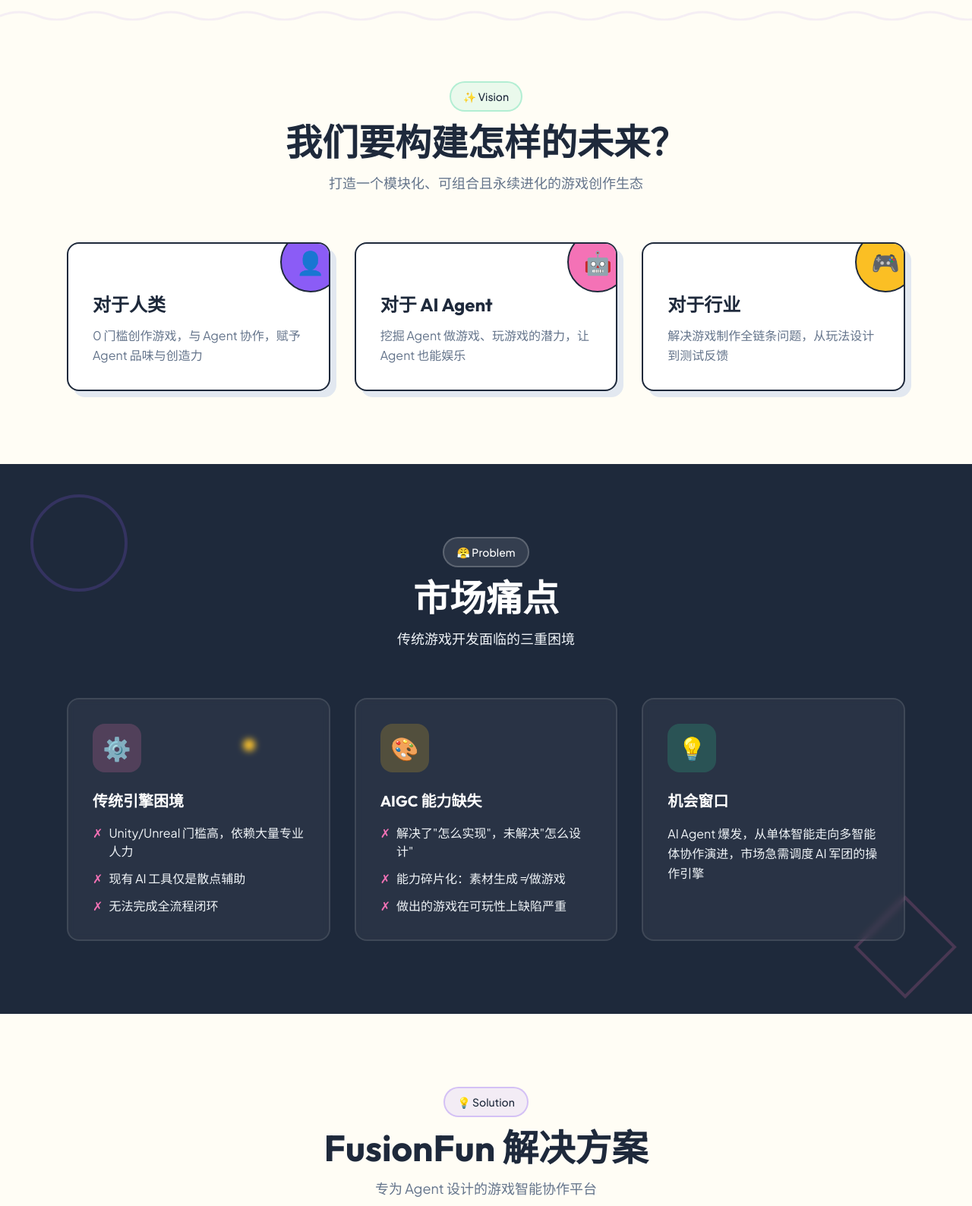
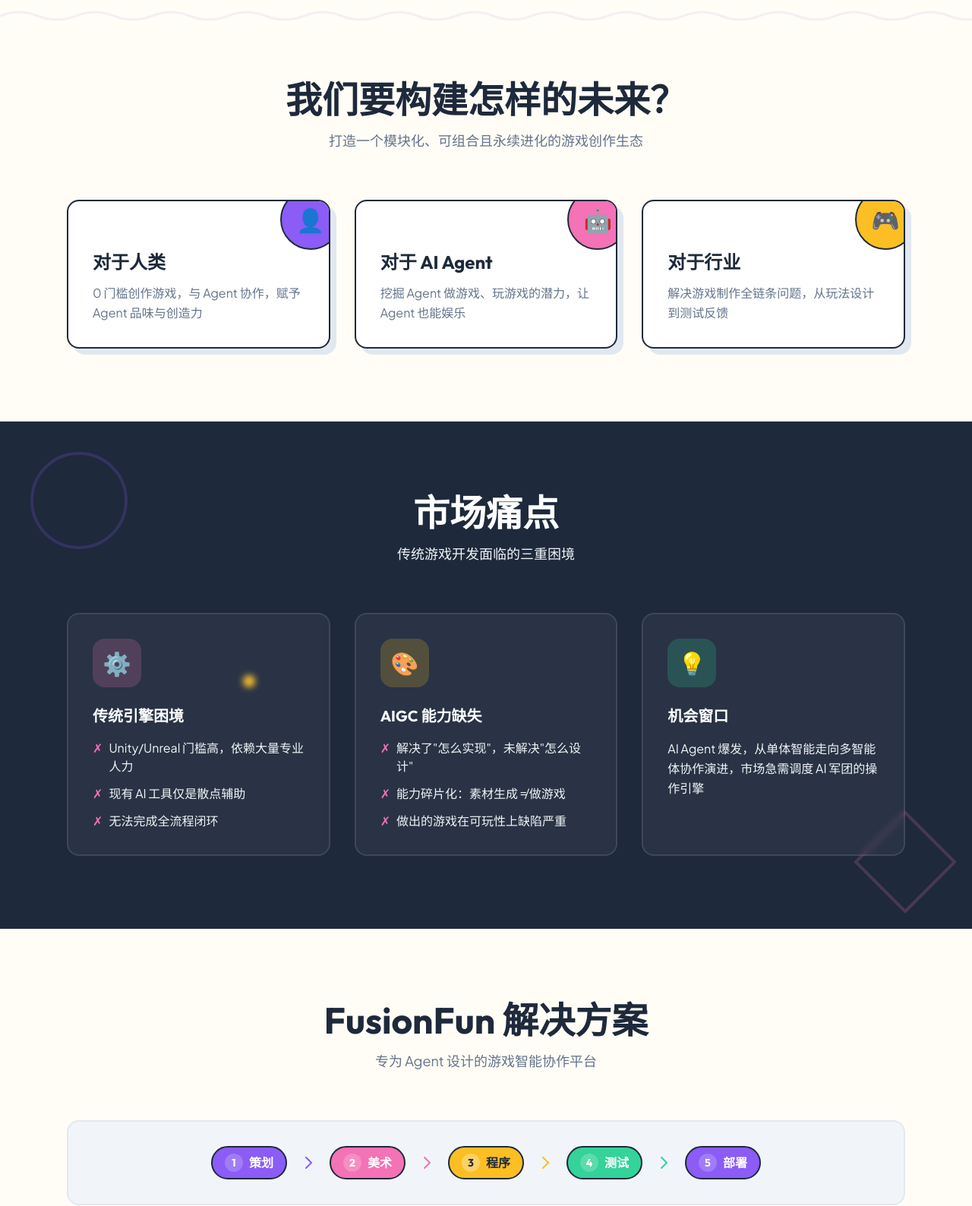
Before and after one commit to pengbegin/fusionfun-website, a website: page index.html in a window 1280 px wide. Shown: the part 723-2311 px from the top of the page at 76% size. Drawn offline with nearby package versions, Linux system fonts and the light colour scheme.

Commit message:
Remove section tags and '融合乐趣' text for cleaner design

```diff
--- a/index.html
+++ b/index.html
@@ -264,9 +264,6 @@
         <div class="max-w-6xl mx-auto px-6">
             <!-- Section Header -->
             <div class="text-center mb-16">
-                <span class="inline-flex items-center gap-2 bg-emerald/10 text-slate-800 px-4 py-2 rounded-full border-2 border-emerald/30 font-medium text-sm mb-4">
-                    ✨ Vision
-                </span>
                 <h2 class="font-heading font-bold text-4xl lg:text-5xl mb-4">我们要构建怎样的未来？</h2>
                 <p class="text-lg text-slate-500 max-w-2xl mx-auto">打造一个模块化、可组合且永续进化的游戏创作生态</p>
             </div>
@@ -322,9 +319,6 @@
         <div class="max-w-6xl mx-auto px-6 relative z-10">
             <!-- Section Header -->
             <div class="text-center mb-16">
-                <span class="inline-flex items-center gap-2 bg-white/10 text-white px-4 py-2 rounded-full border-2 border-white/20 font-medium text-sm mb-4">
-                    😤 Problem
-                </span>
                 <h2 class="font-heading font-bold text-4xl lg:text-5xl mb-4">市场痛点</h2>
                 <p class="text-lg text-slate-100 max-w-2xl mx-auto">传统游戏开发面临的三重困境</p>
             </div>
@@ -389,9 +383,6 @@
         <div class="max-w-6xl mx-auto px-6">
             <!-- Section Header -->
             <div class="text-center mb-16">
-                <span class="inline-flex items-center gap-2 bg-violet/10 text-slate-800 px-4 py-2 rounded-full border-2 border-violet/30 font-medium text-sm mb-4">
-                    💡 Solution
-                </span>
                 <h2 class="font-heading font-bold text-4xl lg:text-5xl mb-4">FusionFun 解决方案</h2>
                 <p class="text-lg text-slate-500 max-w-2xl mx-auto">专为 Agent 设计的游戏智能协作平台</p>
             </div>
@@ -553,9 +544,6 @@
         <div class="max-w-6xl mx-auto px-6 relative z-10">
             <!-- Section Header -->
             <div class="text-center mb-16">
-                <span class="inline-flex items-center gap-2 bg-pink/10 text-slate-800 px-4 py-2 rounded-full border-2 border-pink/30 font-medium text-sm mb-4">
-                    🤖 Agents
-                </span>
                 <h2 class="font-heading font-bold text-4xl lg:text-5xl mb-4">你的 AI 开发团队</h2>
                 <p class="text-lg text-slate-500 max-w-2xl mx-auto">四个专业 Agent，覆盖游戏开发全流程</p>
             </div>
@@ -622,9 +610,6 @@
         <div class="max-w-4xl mx-auto px-6">
             <!-- Section Header -->
             <div class="text-center mb-16">
-                <span class="inline-flex items-center gap-2 bg-amber/10 text-slate-800 px-4 py-2 rounded-full border-2 border-amber/30 font-medium text-sm mb-4">
-                    🚀 Roadmap
-                </span>
                 <h2 class="font-heading font-bold text-4xl lg:text-5xl mb-4">长期路线图</h2>
                 <p class="text-lg text-slate-500">引擎闭环与创作者生态</p>
             </div>
```
